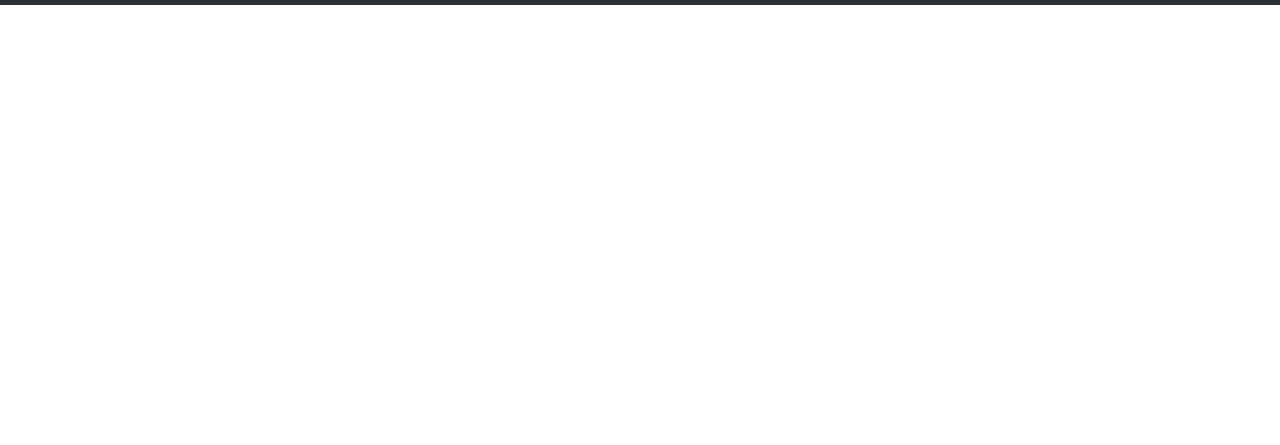
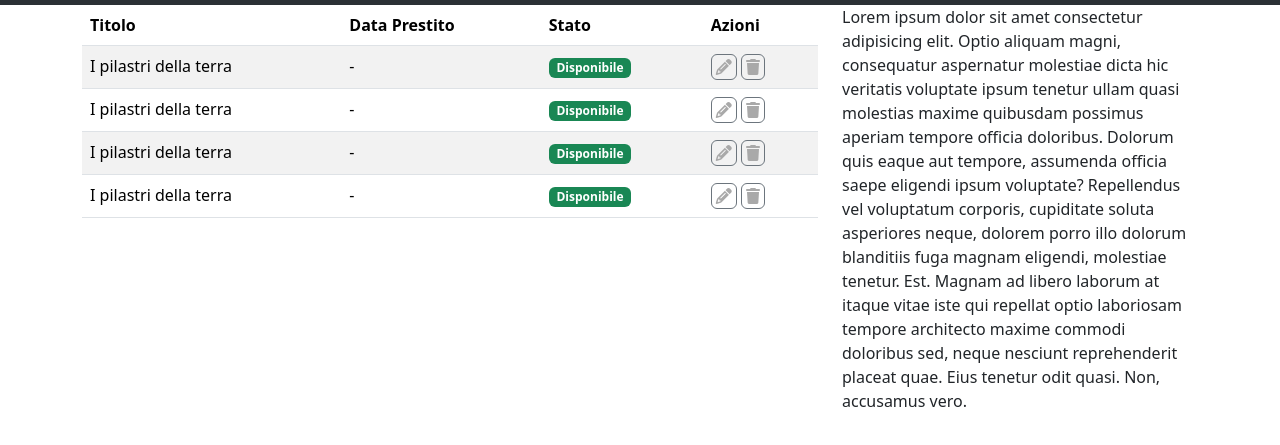
Before and after one commit to armandotruglio/html-css-bootstrap-dashboard, a plain HTML site: page index.html in a window 1280 px wide. Shown: the part 101-546 px from the top of the page. Drawn offline with nearby package versions, Linux system fonts and the light colour scheme.

Commit message:
Layout main and layout table

```diff
--- a/css/style.css
+++ b/css/style.css
@@ -5,3 +5,11 @@ img{
 header ::placeholder{
     color: #222;
 }
+
+/**{
+    border: 1px solid black;
+}*/
+
+td i{
+    color: darkgray;
+}
--- a/index.html
+++ b/index.html
@@ -4,6 +4,10 @@
 <head>
     <meta charset="UTF-8">
     <meta name="viewport" content="width=device-width, initial-scale=1.0">
+
+    <link rel="stylesheet" href="https://cdnjs.cloudflare.com/ajax/libs/font-awesome/6.6.0/css/all.min.css"
+        integrity="sha512-Kc323vGBEqzTmouAECnVceyQqyqdsSiqLQISBL29aUW4U/M7pSPA/gEUZQqv1cwx4OnYxTxve5UMg5GT6L4JJg=="
+        crossorigin="anonymous" referrerpolicy="no-referrer" />
 
     <!--Bootsrap CSS-->
     <link href="https://cdn.jsdelivr.net/npm/bootstrap@5.3.3/dist/css/bootstrap.min.css" rel="stylesheet"
@@ -24,7 +28,9 @@
                     <img src="img/duck.png" alt="Duck Logo">
                 </a>
 
-              <button class="navbar-toggler" type="button" data-bs-toggle="collapse" data-bs-target="#navbarSupportedContent" aria-controls="navbarSupportedContent" aria-expanded="false" aria-label="Toggle navigation">
+                <button class="navbar-toggler" type="button" data-bs-toggle="collapse"
+                    data-bs-target="#navbarSupportedContent" aria-controls="navbarSupportedContent"
+                    aria-expanded="false" aria-label="Toggle navigation">
                     <span class="navbar-toggler-icon"></span>
                 </button>
 
@@ -44,7 +50,8 @@
                         </li>
                     </ul>
                     <form class="d-flex" role="search">
-                  <input class="form-control bg-light me-2" type="search" placeholder="Cerca..." aria-label="Search">
+                        <input class="form-control bg-light me-2" type="search" placeholder="Cerca..."
+                            aria-label="Search">
                         <button class="btn btn-outline-light" type="submit">Cerca</button>
                     </form>
                 </div>
@@ -52,7 +59,83 @@
         </nav>
     </header>
 
-    <main></main>
+    <main>
+        <div class="container">
+            <div class="row">
+                <div class="col-12 col-lg-8">
+
+
+                    <table class="table table-striped">
+                        <thead>
+                            <tr>
+                                <th scope="col">Titolo</th>
+                                <th scope="col" class="d-none d-md-table-cell">Data Prestito</th>
+                                <th scope="col">Stato</th>
+                                <th scope="col">Azioni</th>
+                            </tr>
+                        </thead>
+                        <tbody>
+                            <tr>
+                                <td>I pilastri della terra</th>
+                                <td class="d-none d-md-table-cell">-</td>
+                                <td>
+                                    <span class="badge text-bg-success border-0">Disponibile</span>
+                                </td>
+                                <td>
+                                    <a href="#"><i class="fa-solid fa-pencil border border-secondary rounded p-1"></i></a>
+                                    <a href="#"><i class="fa-solid fa-trash border border-secondary rounded p-1"></i></a>
+                                </td>
+                            </tr>
+                            <tr>
+                                <td>I pilastri della terra</th>
+                                <td class="d-none d-md-table-cell">-</td>
+                                <td>
+                                    <span class="badge text-bg-success border-0">Disponibile</span>
+                                </td>
+                                <td>
+                                    <a href="#"><i class="fa-solid fa-pencil border border-secondary rounded p-1"></i></a>
+                                    <a href="#"><i class="fa-solid fa-trash border border-secondary rounded p-1"></i></a>
+                                </td>
+                            </tr>
+                            <tr>
+                                <td>I pilastri della terra</th>
+                                <td class="d-none d-md-table-cell">-</td>
+                                <td>
+                                    <span class="badge text-bg-success border-0">Disponibile</span>
+                                </td>
+                                <td>
+                                    <a href="#"><i class="fa-solid fa-pencil border border-secondary rounded p-1"></i></a>
+                                    <a href="#"><i class="fa-solid fa-trash border border-secondary rounded p-1"></i></a>
+                                </td>
+                            </tr>
+                            <tr>
+                                <td>I pilastri della terra</th>
+                                <td class="d-none d-md-table-cell">-</td>
+                                <td>
+                                    <span class="badge text-bg-success border-0">Disponibile</span>
+                                </td>
+                                <td>
+                                    <a href="#"><i class="fa-solid fa-pencil border border-secondary rounded p-1"></i></a>
+                                    <a href="#"><i class="fa-solid fa-trash border border-secondary rounded p-1"></i></a>
+                                </td>
+                            </tr>
+                        </tbody>
+                    </table>
+                </div>
+
+
+                <div class="col-12 col-lg-4">Lorem ipsum dolor sit amet consectetur adipisicing elit. Optio aliquam
+                    magni, consequatur aspernatur molestiae dicta hic veritatis voluptate ipsum tenetur ullam quasi
+                    molestias maxime quibusdam possimus aperiam tempore officia doloribus.
+                    Dolorum quis eaque aut tempore, assumenda officia saepe eligendi ipsum voluptate? Repellendus vel
+                    voluptatum corporis, cupiditate soluta asperiores neque, dolorem porro illo dolorum blanditiis fuga
+                    magnam eligendi, molestiae tenetur. Est.
+                    Magnam ad libero laborum at itaque vitae iste qui repellat optio laboriosam tempore architecto
+                    maxime commodi doloribus sed, neque nesciunt reprehenderit placeat quae. Eius tenetur odit quasi.
+                    Non, accusamus vero.</div>
+            </div>
+        </div>
+    </main>
 
 
     <!--Bootstrap JS-->
```
Lines whose indentation alone changed are shown as unchanged.
